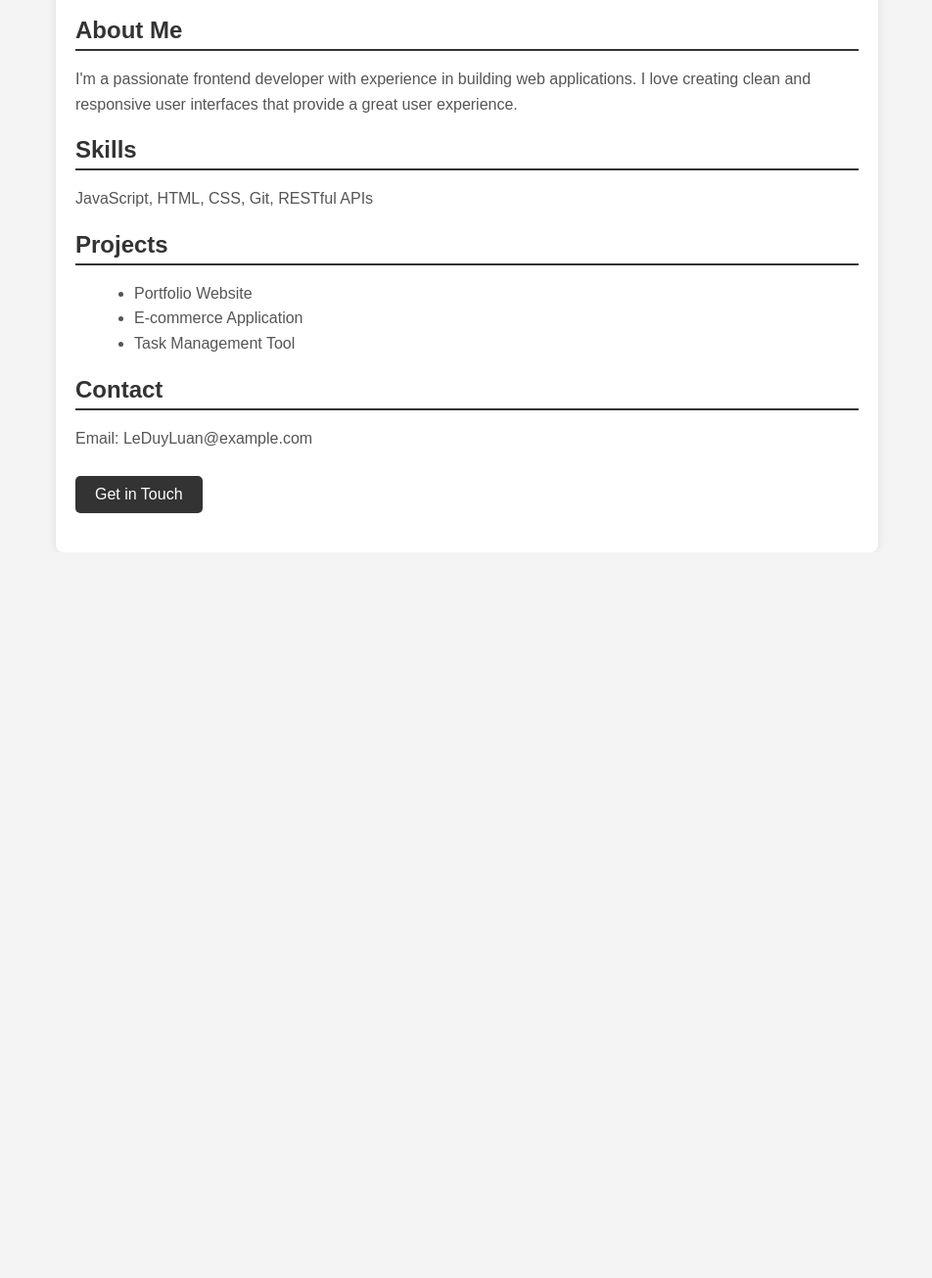
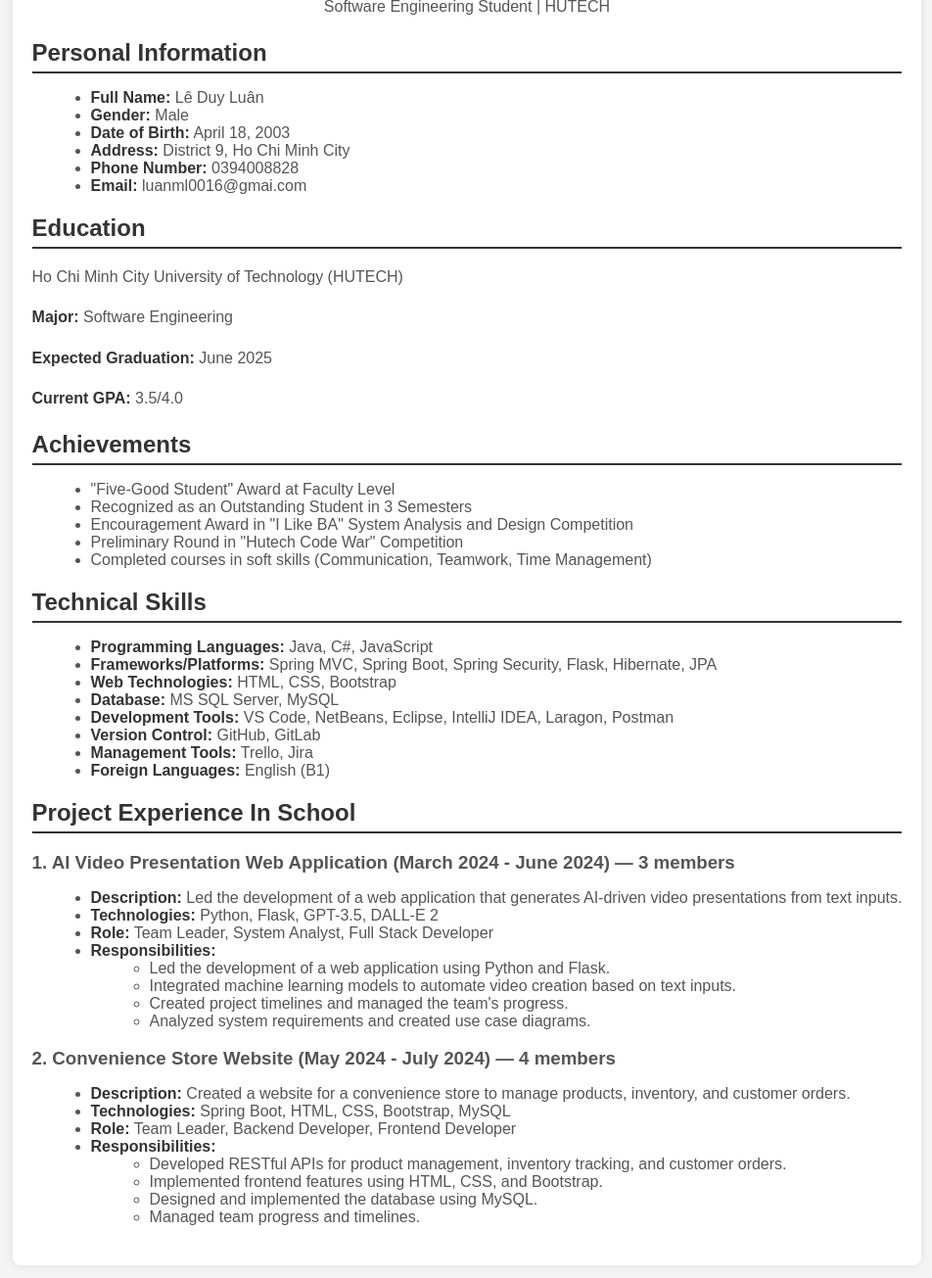
Before and after one commit to LeDuyLuan2003/DuyLuan_TestGit.github.io, a plain HTML site: page index.html in a window 1280 px wide. Shown: the part 269-1574 px from the top of the page at 98% size, without its empty margins (163-1115 px from the left). Before the commit the page ends 833 px from the top, so only its background shows below. Drawn offline with Linux system fonts and the light colour scheme.

Commit message:
Thêm ảnh đại diện và cập nhật đường dẫn ảnh trong index.html

```diff
--- a/index.html
+++ b/index.html
@@ -1,48 +1,97 @@
 <!DOCTYPE html>
-<html lang="vi">
+<html lang="en">
 
 <head>
     <meta charset="UTF-8">
     <meta name="viewport" content="width=device-width, initial-scale=1.0">
-    <title>Portfolio - Lê Duy Luân</title>
+    <title>Curriculum Vitae - Lê Duy Luân</title>
     <link rel="stylesheet" href="style.css">
 </head>
 
 <body>
     <div class="container">
-        <div class="header">
-            <img src="https://via.placeholder.com/150" alt="Profile" class="profile-img">
+        <header class="header">
+            <img src="img\luan.png" alt="Profile Picture" class="profile-img">
             <h1>Lê Duy Luân</h1>
-            <p>Frontend Developer | React Enthusiast</p>
-        </div>
+            <p>Software Engineering Student | HUTECH</p>
+        </header>
 
-        <div class="section">
-            <h2>About Me</h2>
-            <p>
-                I'm a passionate frontend developer with experience in building web applications. I
-                love creating clean and responsive user interfaces that provide a great user experience.
-            </p>
-        </div>
+        <section class="personal-info">
+            <h2>Personal Information</h2>
+            <ul>
+                <li><strong>Full Name:</strong> Lê Duy Luân</li>
+                <li><strong>Gender:</strong> Male</li>
+                <li><strong>Date of Birth:</strong> April 18, 2003</li>
+                <li><strong>Address:</strong> District 9, Ho Chi Minh City</li>
+                <li><strong>Phone Number:</strong> 0394008828</li>
+                <li><strong>Email:</strong> luanml0016@gmai.com</li>
+            </ul>
+        </section>
 
-        <div class="section">
-            <h2>Skills</h2>
-            <p>JavaScript, HTML, CSS, Git, RESTful APIs</p>
-        </div>
+        <section class="education">
+            <h2>Education</h2>
+            <p>Ho Chi Minh City University of Technology (HUTECH)</p>
+            <p><strong>Major:</strong> Software Engineering</p>
+            <p><strong>Expected Graduation:</strong> June 2025</p>
+            <p><strong>Current GPA:</strong> 3.5/4.0</p>
+        </section>
 
-        <div class="section">
-            <h2>Projects</h2>
+        <section class="achievements">
+            <h2>Achievements</h2>
             <ul>
-                <li>Portfolio Website</li>
-                <li>E-commerce Application</li>
-                <li>Task Management Tool</li>
+                <li>"Five-Good Student" Award at Faculty Level</li>
+                <li>Recognized as an Outstanding Student in 3 Semesters</li>
+                <li>Encouragement Award in "I Like BA" System Analysis and Design Competition</li>
+                <li>Preliminary Round in "Hutech Code War" Competition</li>
+                <li>Completed courses in soft skills (Communication, Teamwork, Time Management)</li>
             </ul>
-        </div>
+        </section>
 
-        <div class="section">
-            <h2>Contact</h2>
-            <p>Email: LeDuyLuan@example.com</p>
-            <a href="mailto: LeDuyLuan@example.com" class="button">Get in Touch</a>
-        </div>
+        <section class="technical-skills">
+            <h2>Technical Skills</h2>
+            <ul>
+                <li><strong>Programming Languages:</strong> Java, C#, JavaScript</li>
+                <li><strong>Frameworks/Platforms:</strong> Spring MVC, Spring Boot, Spring Security, Flask, Hibernate, JPA</li>
+                <li><strong>Web Technologies:</strong> HTML, CSS, Bootstrap</li>
+                <li><strong>Database:</strong> MS SQL Server, MySQL</li>
+                <li><strong>Development Tools:</strong> VS Code, NetBeans, Eclipse, IntelliJ IDEA, Laragon, Postman</li>
+                <li><strong>Version Control:</strong> GitHub, GitLab</li>
+                <li><strong>Management Tools:</strong> Trello, Jira</li>
+                <li><strong>Foreign Languages:</strong> English (B1)</li>
+            </ul>
+        </section>
+
+        <section class="projects">
+            <h2>Project Experience In School</h2>
+
+            <h3>1. AI Video Presentation Web Application (March 2024 - June 2024) — 3 members</h3>
+            <ul>
+                <li><strong>Description:</strong> Led the development of a web application that generates AI-driven video presentations from text inputs.</li>
+                <li><strong>Technologies:</strong> Python, Flask, GPT-3.5, DALL-E 2</li>
+                <li><strong>Role:</strong> Team Leader, System Analyst, Full Stack Developer</li>
+                <li><strong>Responsibilities:</strong></li>
+                <ul>
+                    <li>Led the development of a web application using Python and Flask.</li>
+                    <li>Integrated machine learning models to automate video creation based on text inputs.</li>
+                    <li>Created project timelines and managed the team's progress.</li>
+                    <li>Analyzed system requirements and created use case diagrams.</li>
+                </ul>
+            </ul>
+
+            <h3>2. Convenience Store Website (May 2024 - July 2024) — 4 members</h3>
+            <ul>
+                <li><strong>Description:</strong> Created a website for a convenience store to manage products, inventory, and customer orders.</li>
+                <li><strong>Technologies:</strong> Spring Boot, HTML, CSS, Bootstrap, MySQL</li>
+                <li><strong>Role:</strong> Team Leader, Backend Developer, Frontend Developer</li>
+                <li><strong>Responsibilities:</strong></li>
+                <ul>
+                    <li>Developed RESTful APIs for product management, inventory tracking, and customer orders.</li>
+                    <li>Implemented frontend features using HTML, CSS, and Bootstrap.</li>
+                    <li>Designed and implemented the database using MySQL.</li>
+                    <li>Managed team progress and timelines.</li>
+                </ul>
+            </ul>
+        </section>
     </div>
 </body>
 
--- a/style.css
+++ b/style.css
@@ -10,26 +10,28 @@ body {
 }
 
 .container {
-    max-width: 800px;
+    max-width: 900px;
     padding: 20px;
     background-color: #fff;
     border-radius: 8px;
     box-shadow: 0 0 10px rgba(0, 0, 0, 0.1);
+    margin: 20px;
     text-align: center;
 }
 
 .header {
+    text-align: center;
     margin-bottom: 20px;
 }
 
 .header h1 {
-    margin: 10px 0;
-    font-size: 28px;
+    margin: 0;
+    font-size: 32px;
     color: #333;
 }
 
 .header p {
-    color: #777;
+    color: #555;
 }
 
 .profile-img {
@@ -38,43 +40,53 @@ body {
     border-radius: 50%;
     margin-bottom: 10px;
     border: 3px solid #333;
+    object-fit: cover;
 }
 
-.section {
+h2 {
+    color: #333;
+    border-bottom: 2px solid #333;
+    padding-bottom: 5px;
+    margin-bottom: 10px;
+    text-align: left;
+}
+
+h3 {
+    color: #555;
+    margin-bottom: 5px;
+    text-align: left;
+}
+
+ul {
+    list-style-type: disc;
+    margin-left: 20px;
+    color: #555;
+    text-align: left;
+}
+
+ul ul {
+    list-style-type: circle;
+}
+
+section {
     margin-bottom: 20px;
     text-align: left;
 }
 
-.section h2 {
-    font-size: 24px;
+strong {
     color: #333;
-    border-bottom: 2px solid #333;
-    padding-bottom: 5px;
-    margin-bottom: 10px;
 }
 
-.section p,
-.section ul {
+p {
     color: #555;
     line-height: 1.6;
 }
 
-.section ul {
-    list-style-type: disc;
-    margin-left: 20px;
+a {
+    text-decoration: none;
+    color: #333;
 }
 
-.button {
-    display: inline-block;
-    padding: 10px 20px;
-    margin-top: 10px;
-    background-color: #333;
-    color: #fff;
-    border-radius: 5px;
-    text-decoration: none;
-    transition: background-color 0.3s;
+a:hover {
+    color: #555;
 }
-
-.button:hover {
-    background-color: #555;
-}
```
Also changed, not shown: img/luan.png (added).
